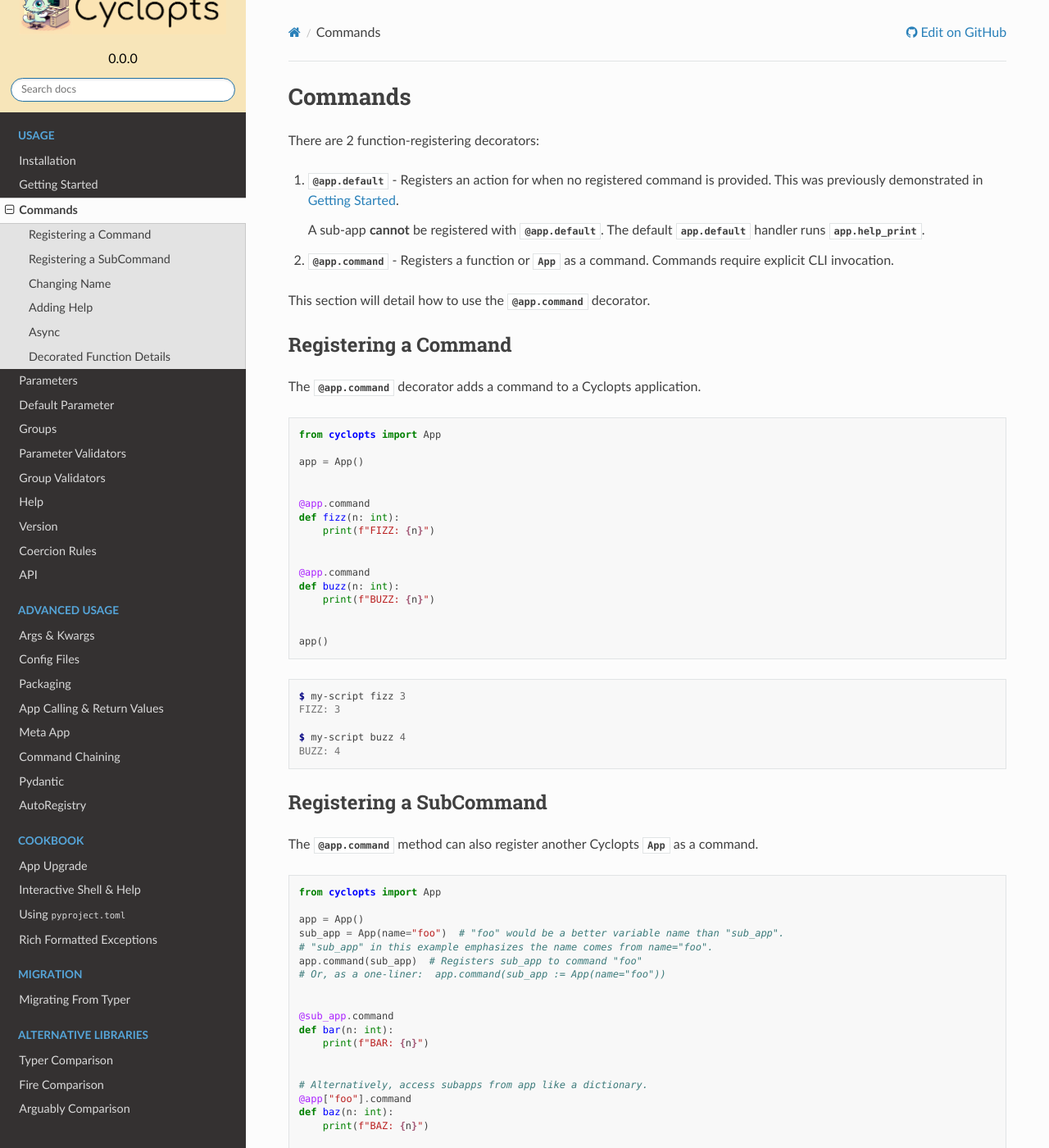
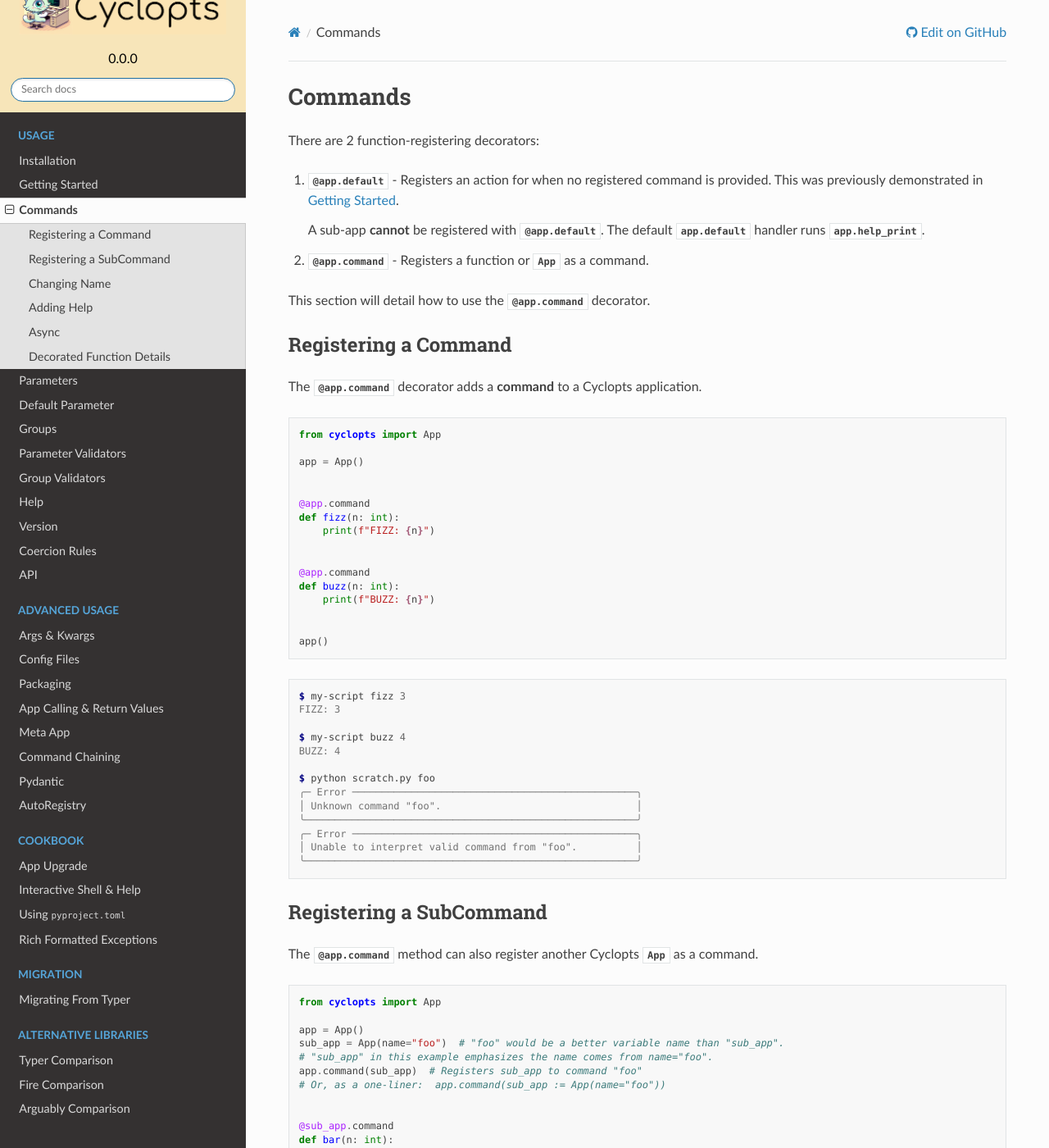
Before and after one commit to BrianPugh/cyclopts, a Sphinx documentation site: the page built from docs/source/commands.rst, in a window 1280 px wide and 1400 px high. Shown: the whole window at 82% size. Built offline with Sphinx 7.4.7 and the Read the Docs theme 2.0.0, drawn with Linux system fonts in a browser that asks for light colours.

Commit message:
terser known message.

```diff
--- a/docs/source/commands.rst
+++ b/docs/source/commands.rst
@@ -14,14 +14,13 @@ There are 2 function-registering decorators:
    The default :meth:`app.default <cyclopts.App.default>` handler runs :meth:`app.help_print <cyclopts.App.help_print>`.
 
 2. :meth:`@app.command <cyclopts.App.command>` - Registers a function or :class:`.App` as a command.
-   Commands require explicit CLI invocation.
 
 This section will detail how to use the :meth:`@app.command <cyclopts.App.command>` decorator.
 
 ---------------------
 Registering a Command
 ---------------------
-The :meth:`@app.command <cyclopts.App.command>` decorator adds a command to a Cyclopts application.
+The :meth:`@app.command <cyclopts.App.command>` decorator adds a **command** to a Cyclopts application.
 
 .. code-block:: python
 
@@ -49,6 +48,14 @@ The :meth:`@app.command <cyclopts.App.command>` decorator adds a command to a Cy
 
    $ my-script buzz 4
    BUZZ: 4
+
+   $ python scratch.py foo
+   ╭─ Error ────────────────────────────────────────────────╮
+   │ Unknown command "foo".                                 │
+   ╰────────────────────────────────────────────────────────╯
+   ╭─ Error ────────────────────────────────────────────────╮
+   │ Unable to interpret valid command from "foo".          │
+   ╰────────────────────────────────────────────────────────╯
 
 ------------------------
 Registering a SubCommand
--- a/docs/source/getting_started.rst
+++ b/docs/source/getting_started.rst
@@ -35,9 +35,8 @@ Save this as ``main.py`` and execute it to see:
 
 
 The :class:`.App` class offers various configuration options that we'll explore in more detail later.
-The ``app`` object has a decorator method, :meth:`default <cyclopts.App.default>`, which registers a function as the default action.
-In this example, the ``main`` function is our default, and is executed when no CLI command is provided.
-An :class:`.App` can have only a single default action.
+The ``app`` object has a decorator method, :meth:`default <cyclopts.App.default>`, which registers a function as the **default action**.
+In this example, the ``main`` function is our default action, and is executed when no CLI command is provided.
 
 ------------------
 Function Arguments
```
Also changed, not shown: 5 other files.
